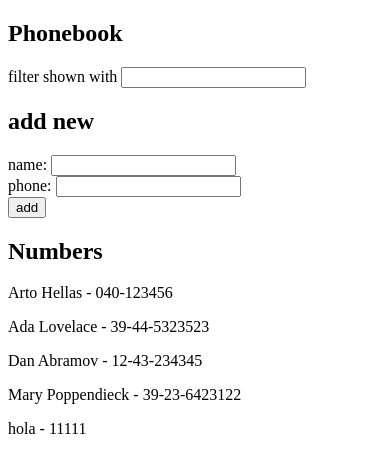
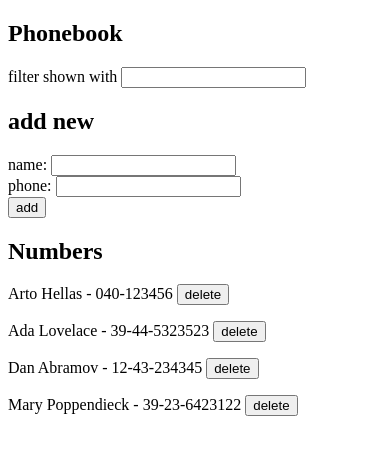
Before and after one commit to ismanapa/fullstackopen, a React (Create React App) app in the folder part2/phonebook/: page / in a window 390 px wide. Shown: the top 472 px of the page. Built offline with nearby package versions, Linux system fonts and the light colour scheme; data requests are answered from the project's data file.

Commit message:
2.17: Phonebook step9

```diff
--- a/part2/phonebook/db.json
+++ b/part2/phonebook/db.json
@@ -19,11 +19,6 @@
       "name": "Mary Poppendieck",
       "phone": "39-23-6423122",
       "id": 4
-    },
-    {
-      "name": "hola",
-      "phone": "11111",
-      "id": 5
     }
   ]
 }
--- a/part2/phonebook/src/App.js
+++ b/part2/phonebook/src/App.js
@@ -37,13 +37,21 @@ const App = () => {
     phonesService
       .create(newPerson)
       .then(response => {
-        setPersons(persons.concat(response.data))
+        setPersons(persons.concat(response))
         setNewName('');
         setNewPhone('');
       });
 
   };
 
+  const deletePerson = person => () => {
+    if (window.confirm(`Delete ${person.name}?`)) {
+      phonesService.remove(person.id)
+        .then(() => {
+          setPersons(persons.filter(p => p.id !== person.id));
+        });
+    }
+  };
 
   return (
     <div>
@@ -62,7 +70,9 @@ const App = () => {
 
       <h2>Numbers</h2>
 
-      <Persons persons={persons.filter(p => p.name.toLowerCase().includes(filter.toLowerCase()))} />
+      <Persons
+        onDelete={deletePerson}
+        persons={persons.filter(p => p.name.toLowerCase().includes(filter.toLowerCase()))} />
 
     </div>
   )
--- a/part2/phonebook/src/components/person.js
+++ b/part2/phonebook/src/components/person.js
@@ -1,7 +1,7 @@
 import React from 'react';
 
-const Person = ({ person }) => (
-    <p >{person.name} - {person.phone}</p>
+const Person = ({ person, onDelete }) => (
+    <p >{person.name} - {person.phone} <button onClick={onDelete(person)}>delete</button></p>
 );
 
 export default Person;
--- a/part2/phonebook/src/components/persons.js
+++ b/part2/phonebook/src/components/persons.js
@@ -2,8 +2,8 @@ import React from 'react';
 
 import Person from './person';
 
-const Persons = ({ persons }) => (
-    persons.map(p => <Person key={p.name} person={p} />)
+const Persons = ({ persons, onDelete }) => (
+    persons.map(p => <Person onDelete={onDelete} key={p.name} person={p} />)
 );
 
 export default Persons;
--- a/part2/phonebook/src/services/phonesService.js
+++ b/part2/phonebook/src/services/phonesService.js
@@ -17,4 +17,9 @@ const create = newPhone => {
         })
 }
 
-export default { getAll, create };
+const remove = id => {
+    return axios
+        .delete(`${baseUrl}/${id}`);
+}
+
+export default { getAll, create, remove };
```
